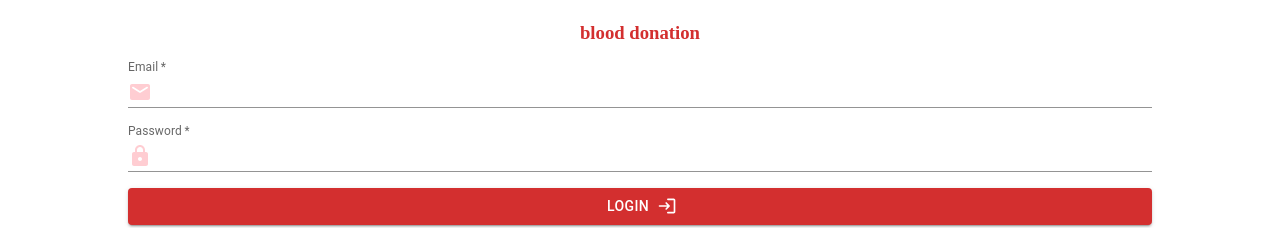
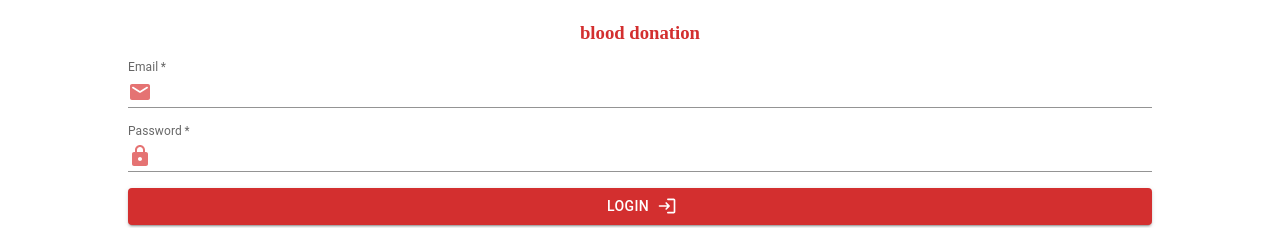
Before and after one commit to cemreb6/blood_donor_cli, a Next.js app: page / in a window 1280 px wide. Shown: the part 174-402 px from the top of the page. Built offline with nearby package versions, Linux system fonts and the light colour scheme.

Commit message:
style updates

```diff
--- a/package.json
+++ b/package.json
@@ -14,6 +14,7 @@
     "@mui/icons-material": "^5.11.16",
     "@mui/material": "^5.13.3",
     "@mui/styled-engine-sc": "^5.12.0",
+    "@mui/system": "^5.13.2",
     "eslint": "8.42.0",
     "eslint-config-next": "13.4.4",
     "next": "13.4.4",
--- a/src/assets/icons.js
+++ b/src/assets/icons.js
@@ -1,5 +1,5 @@
 export const bloodIcon=
 <svg width="100" height="auto" viewBox="0 0 48 48" fill="none" xmlns="http://www.w3.org/2000/svg" className="blood-icon">
-<path fill-rule="evenodd" clip-rule="evenodd" d="M38 34.2618V10.3761C38 8.16691 36.2091 6.37605 34 6.37605H28L26.868 5.21169C25.2973 3.5961 22.7027 3.5961 21.132 5.21169L20 6.37605H14C11.7909 6.37605 10 8.16691 10 10.376V34.2618C10 36.4709 11.7909 38.2618 14 38.2618H18V40.2617H23V44.2617H25V40.2617H30V38.2618H34C36.2091 38.2618 38 36.4709 38 34.2618ZM26.566 7.77021C26.9426 8.15753 27.4598 8.37605 28 8.37605H34C35.1046 8.37605 36 9.27148 36 10.3761V27.8006C35.7222 27.5852 35.4135 27.3722 35.0748 27.1751C33.2501 26.1132 30.6105 25.5605 27.4918 27.4005C24.924 28.9155 22.5089 29.3254 19.8818 29.3813C18.711 29.4062 17.5141 29.3609 16.2308 29.3123C16.0558 29.3057 15.8789 29.299 15.7005 29.2924C14.5325 29.2493 13.3017 29.2116 12 29.2328V10.376C12 9.27148 12.8954 8.37605 14 8.37605H20C20.5402 8.37605 21.0574 8.15753 21.434 7.77021L22.566 6.60584C23.3514 5.79805 24.6486 5.79805 25.434 6.60584L26.566 7.77021Z"
+<path fill-rule="evenodd" clipRule="evenodd" d="M38 34.2618V10.3761C38 8.16691 36.2091 6.37605 34 6.37605H28L26.868 5.21169C25.2973 3.5961 22.7027 3.5961 21.132 5.21169L20 6.37605H14C11.7909 6.37605 10 8.16691 10 10.376V34.2618C10 36.4709 11.7909 38.2618 14 38.2618H18V40.2617H23V44.2617H25V40.2617H30V38.2618H34C36.2091 38.2618 38 36.4709 38 34.2618ZM26.566 7.77021C26.9426 8.15753 27.4598 8.37605 28 8.37605H34C35.1046 8.37605 36 9.27148 36 10.3761V27.8006C35.7222 27.5852 35.4135 27.3722 35.0748 27.1751C33.2501 26.1132 30.6105 25.5605 27.4918 27.4005C24.924 28.9155 22.5089 29.3254 19.8818 29.3813C18.711 29.4062 17.5141 29.3609 16.2308 29.3123C16.0558 29.3057 15.8789 29.299 15.7005 29.2924C14.5325 29.2493 13.3017 29.2116 12 29.2328V10.376C12 9.27148 12.8954 8.37605 14 8.37605H20C20.5402 8.37605 21.0574 8.15753 21.434 7.77021L22.566 6.60584C23.3514 5.79805 24.6486 5.79805 25.434 6.60584L26.566 7.77021Z"
 fill="#d32f2f"/>
 </svg>;
--- a/src/pages/index.js
+++ b/src/pages/index.js
@@ -5,14 +5,24 @@ import LockRoundedIcon from '@mui/icons-material/LockRounded';
 import EmailRoundedIcon from '@mui/icons-material/EmailRounded';
 
 import { bloodIcon } from '@/assets/icons';
-import { iconStyle } from '@/styles/appstyles';
+import { CustomTextField, iconStyle } from '@/styles/appstyles';
+import React, { useRef } from 'react';
 
 export default function Home() {
+
+  const emailRef = useRef("");
+  const passwordRef = useRef("");
+
+  const handleClick = () => {
+    console.log(emailRef.current, passwordRef.current);
+  }
   return (
     <Stack direction="column" spacing={2} ml={15} mr={15} mt={10} alignItems="stretch">
+
       <div className="icon-wrapper">{bloodIcon}</div>
       <h3>blood donation</h3>
-      <TextField
+
+      <CustomTextField
         label="Email"
         InputProps={{
           startAdornment: (
@@ -23,21 +33,26 @@ export default function Home() {
         }}
         variant="standard"
         type="email"
+        onChange={(e) => emailRef.current = e.target.value}
         required
       />
-      <TextField
+
+      <CustomTextField
         label="Password"
         InputProps={{
           startAdornment: (
-            <InputAdornment position="start">
+            <InputAdornment position="start" >
               <LockRoundedIcon sx={iconStyle} />
             </InputAdornment>
           ),
         }}
         variant="standard"
         type="password"
-        required />
-      <Button variant="contained" endIcon={<LoginRoundedIcon />} color="error">
+        required
+        onChange={(e) => passwordRef.current = e.target.value}
+      />
+
+      <Button variant="contained" endIcon={<LoginRoundedIcon />} color="error" onClick={handleClick}>
         Login
       </Button>
     </Stack>
--- /dev/null
+++ b/src/services/SessionStorageManager.js
@@ -0,0 +1,5 @@
+export const setToken=(token)=>sessionStorage.setItem("token",token);
+export const getToken=()=> sessionStorage.getItem("token");
+
+export const setLoggedInStatus=(isLoggedIn)=>sessionStorage.setItem("loggedIn",isLoggedIn);
+export const getLoggedInStatus=()=>sessionStorage.getItem("loggedIn");
--- a/src/styles/appstyles.js
+++ b/src/styles/appstyles.js
@@ -1 +1,22 @@
-export const iconStyle={color:"var(--secondary)"};
+import { FormControl, TextField } from "@mui/material";
+import { styled } from "@mui/system";
+
+export const iconStyle={color:"var(--accent)"};
+
+export const CustomFormControl = styled(FormControl)`
+& .MuiOutlinedInput-root {
+  &:hover .MuiOutlinedInput-notchedOutline {
+    border-color: var(--secondary);
+  }
+  &.Mui-focused .MuiOutlinedInput-notchedOutline {
+    border-color: var(--secondary);
+  }
+}
+& .MuiInputLabel-root {
+    color: var(--accent);
+  }`;
+
+  export const CustomTextField = styled(TextField)`
+  label.Mui-focused {
+    color: var(--accent);
+  }`;
--- a/src/styles/globals.css
+++ b/src/styles/globals.css
@@ -23,3 +23,7 @@ h3{
   color: var(--primary);
   text-align: center;
 }
+
+.css-v4u5dn-MuiInputBase-root-MuiInput-root:after{
+  border-bottom: 2px solid var(--secondary);
+}
```
Also changed, not shown: src/components/BloodTypeSelect.js (+10 -13 lines), 1 other file (tests, documents, lock files or other folders).
